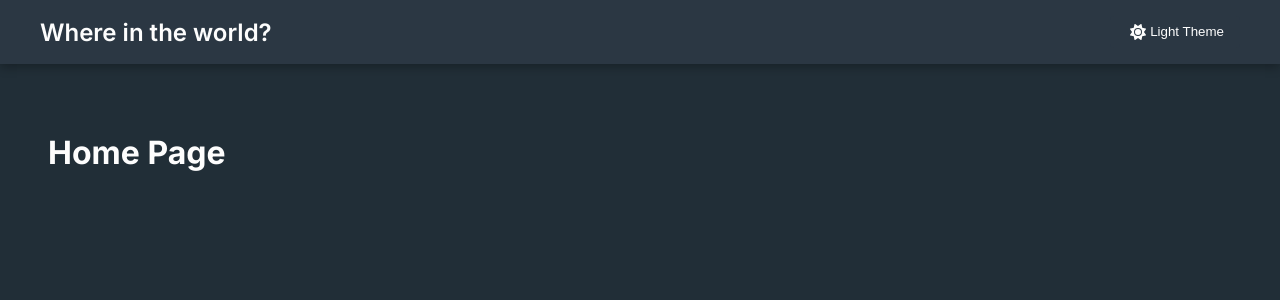
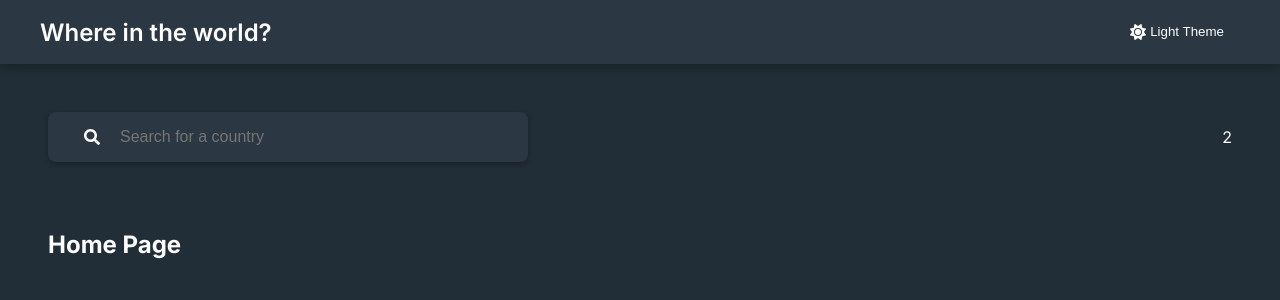
Before and after one commit to ybarakhovskyi/where-in-the-world, a Next.js app: page / in a window 1280 px wide. Shown: the top 300 px of the page. Built offline with nearby package versions, Linux system fonts and the light colour scheme.

Commit message:
feat: add search field;

```diff
--- a/src/app/page.tsx
+++ b/src/app/page.tsx
@@ -1,9 +1,10 @@
 import { MAIN_PAGE_TITLE } from '@/core/consts';
+import { HomeLayout } from '@/components/pages/home';
 
 export default function Home() {
   return (
-    <>
+    <HomeLayout>
       <h1>{MAIN_PAGE_TITLE}</h1>
-    </>
+    </HomeLayout>
   );
 }
--- /dev/null
+++ b/src/components/pages/home/HomeLayout.tsx
@@ -0,0 +1,19 @@
+'use client';
+
+import { FC, PropsWithChildren } from 'react';
+import {
+  StyledHomeHeader,
+  StyledHomeLayout,
+} from '@/components/pages/home/styled';
+import { SearchField } from '@/components/pages/home/SearchField';
+
+export const HomeLayout: FC<PropsWithChildren> = ({ children }) => (
+  <StyledHomeLayout>
+    <StyledHomeHeader>
+      <SearchField />
+
+      <div>2</div>
+    </StyledHomeHeader>
+    {children}
+  </StyledHomeLayout>
+);
--- /dev/null
+++ b/src/components/pages/home/SearchField.tsx
@@ -0,0 +1,7 @@
+import { FC } from 'react';
+import { TextField } from '@/common/components/TextField';
+import { FaSearch } from 'react-icons/fa';
+
+export const SearchField: FC = () => (
+  <TextField placeholder="Search for a country" icon={FaSearch} />
+);
--- /dev/null
+++ b/src/components/pages/home/index.ts
@@ -0,0 +1 @@
+export * from './HomeLayout';
--- /dev/null
+++ b/src/components/pages/home/styled.ts
@@ -0,0 +1,48 @@
+import styled, { css } from 'styled-components';
+
+export const StyledHomeLayout = styled.section`
+  display: grid;
+  grid-gap: ${({ theme }) => theme.spacing.x12};
+  grid-template-columns: 1fr;
+  grid-template-rows: auto 1fr;
+`;
+
+export const StyledHomeHeader = styled.header`
+  align-items: center;
+  display: flex;
+  gap: ${({ theme }) => theme.spacing.x4};
+  justify-content: space-between;
+`;
+
+export const StyledSearchFieldWrapper = styled.div`
+  ${({ theme }) => {
+    const { textField } = theme.components;
+
+    return css`
+      display: flex;
+      align-items: center;
+      gap: ${({ theme }) => theme.spacing.x2};
+      background-color: ${textField.backgroundColor};
+      border-radius: ${textField.borderRadius};
+      box-shadow: ${textField.elevation};
+      color: ${textField.color};
+      font-size: 1em;
+      line-height: 1;
+      padding: ${textField.offset.M};
+      width: 100%;
+      max-width: 480px;
+    `;
+  }}
+`;
+
+export const StyledSearchField = styled.input.attrs({
+  type: 'search',
+})`
+  background-color: transparent;
+  border: none;
+  color: inherit;
+  font-size: inherit;
+  line-height: inherit;
+  flex: 1;
+  padding: ${({ theme }) => theme.spacing.x2};
+`;
--- a/src/core/themes/dark/components/textField.ts
+++ b/src/core/themes/dark/components/textField.ts
@@ -1,5 +1,8 @@
 import { basic } from '@/core/themes/default/colors';
-import { textField as defaultTextField, TextFieldTheme } from '@/core/themes/default/components/textField';
+import {
+  textField as defaultTextField,
+  TextFieldTheme,
+} from '@/core/themes/default/components/textField';
 
 export const textField: TextFieldTheme = {
   ...defaultTextField,
```
